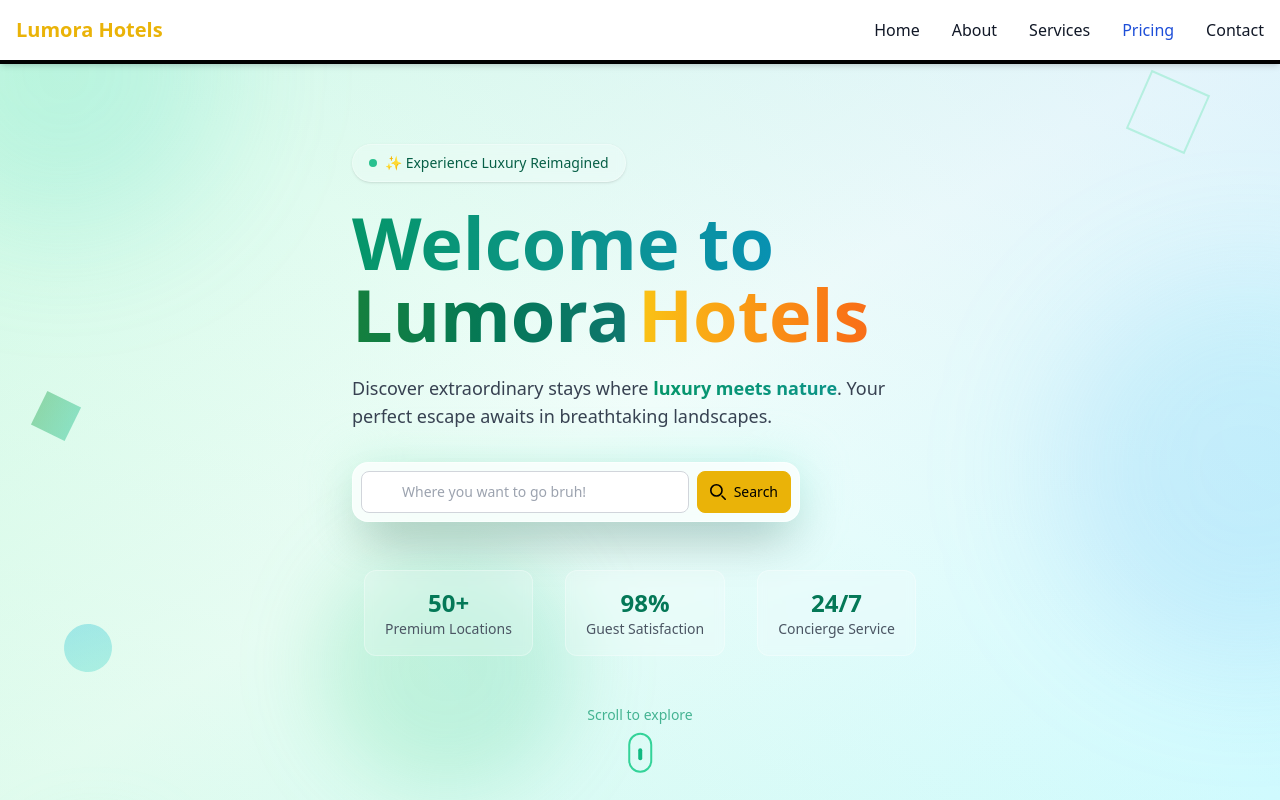
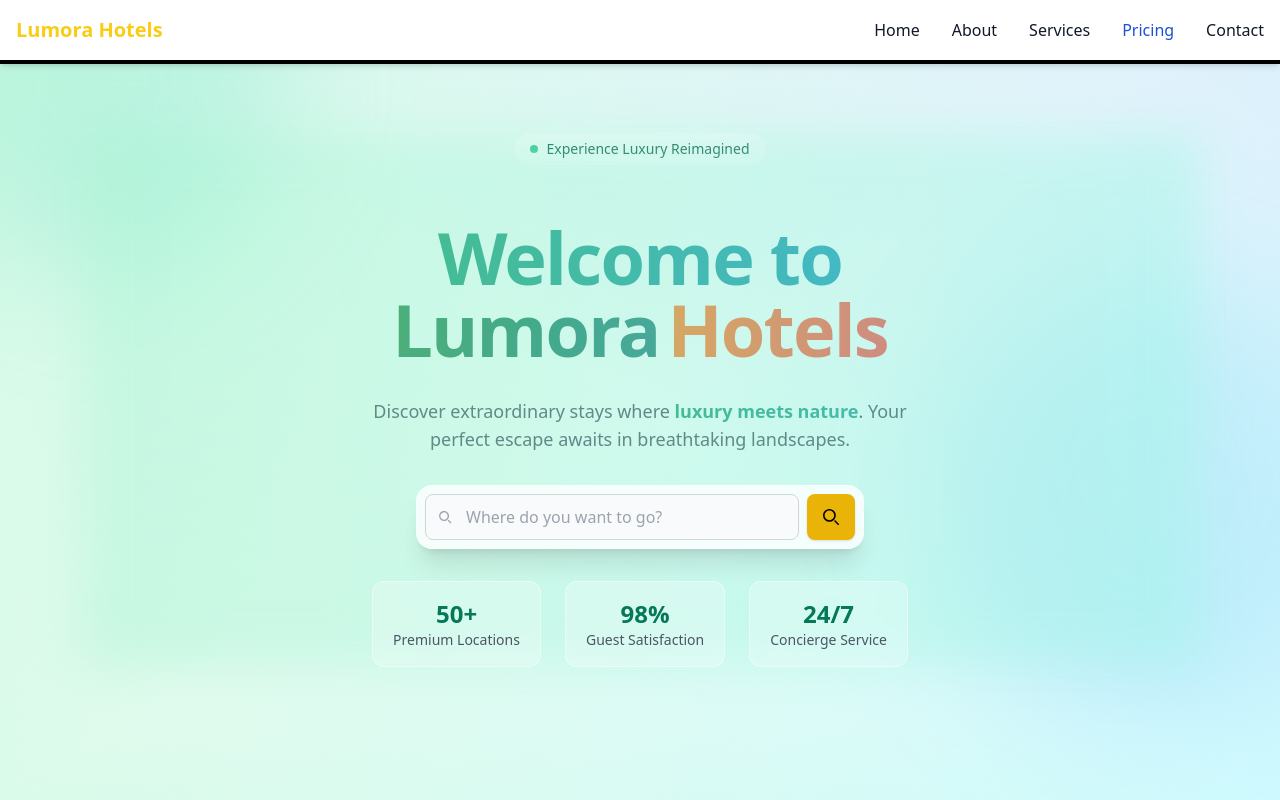
Before and after one commit to sudhirprc/react-frontend, a React (Vite) app: page /#pricing in a window 1280 px wide. Shown: the top 800 px of the page. Built offline with nearby package versions, Linux system fonts and the light colour scheme.

Commit message:
Update Home, Hero, NavBar, Search, and add Footer component

```diff
--- a/src/Pages/Home.jsx
+++ b/src/Pages/Home.jsx
@@ -5,6 +5,7 @@ import About from "./About";
 import Services from "./Services";
 import Prices from "./Prices";
 import Contact from "./Contact";
+import Footer from "../components/Footer";
 
 import BackToTopButton from "../components/BackToBottom";
 
@@ -38,6 +39,7 @@ const Home = () => {
         </section>
 
         <BackToTopButton />
+        <Footer />
       </div>
     </>
   );
--- a/src/components/Hero.jsx
+++ b/src/components/Hero.jsx
@@ -2,142 +2,83 @@ import React from "react";
 import { motion } from "framer-motion";
 import Search from "./Search";
 
-/** ——— Animation reused ——— */
-const containerVariants = {
+const stagger = {
   hidden: { opacity: 0 },
-  show: {
-    opacity: 1,
-    transition: { staggerChildren: 0.3, delayChildren: 0.2 },
-  },
+  show: { opacity: 1, transition: { staggerChildren: 0.25 } },
 };
-const titleVariants = {
-  hidden: { opacity: 0, y: 50, scale: 0.9 },
-  show: {
-    opacity: 1,
-    y: 0,
-    scale: 1,
-    transition: { duration: 0.8, ease: "easeOut" },
-  },
-};
-const subtitleVariants = {
-  hidden: { opacity: 0, y: 30 },
+const fadeUp = {
+  hidden: { opacity: 0, y: 32 },
   show: { opacity: 1, y: 0, transition: { duration: 0.6, ease: "easeOut" } },
-};
-const searchVariants = {
-  hidden: { opacity: 0, y: 40, scale: 0.9 },
-  show: {
-    opacity: 1,
-    y: 0,
-    scale: 1,
-    transition: { duration: 0.7, ease: "easeOut", delay: 0.2 },
-  },
-};
-
-const floatingAnimation = {
-  y: [-10, 10, -10],
-  transition: { duration: 4, repeat: Infinity, ease: "easeInOut" },
-};
-const rotatingAnimation = {
-  rotate: [0, 360],
-  transition: { duration: 20, repeat: Infinity, ease: "linear" },
 };
 
 const Hero = () => (
   <section
     id="home"
-    className="relative w-full min-h-screen overflow-hidden flex items-center justify-center px-4"
+    className="relative flex items-center justify-center overflow-hidden min-h-screen px-4 sm:px-6 md:px-8 lg:px-12 xl:px-20"
   >
-    {/* --- Gradient layers --- */}
-    <div className="absolute inset-0 bg-gradient-to-br from-emerald-100 via-teal-50 to-cyan-100">
-      <div className="absolute inset-0 bg-gradient-to-tr from-green-200/30 via-transparent to-blue-200/30" />
-    </div>
+    {/* Background Gradients */}
+    <div className="absolute inset-0 bg-gradient-to-br from-emerald-100 via-teal-50 to-cyan-100" />
+    <div className="absolute inset-0 bg-gradient-to-tr from-green-200/40 via-transparent to-blue-200/40" />
 
-    {/* --- Floating blobs (sizes shrink on small screens) --- */}
-    <div className="absolute inset-0 overflow-hidden pointer-events-none">
-      <motion.div
-        animate={floatingAnimation}
-        className="absolute -top-24 -left-24 w-56 md:w-80 h-56 md:h-80 rounded-full blur-3xl bg-gradient-to-br from-emerald-300/20 to-teal-400/20"
-      />
-      <motion.div
-        animate={{
-          y: [10, -20, 10],
-          transition: { duration: 6, repeat: Infinity, ease: "easeInOut" },
-        }}
-        className="absolute top-1/3 -right-40 w-72 md:w-96 h-72 md:h-96 rounded-full blur-3xl bg-gradient-to-bl from-cyan-300/20 to-blue-400/20"
-      />
-      <motion.div
-        animate={{
-          y: [-20, 15, -20],
-          transition: { duration: 8, repeat: Infinity, ease: "easeInOut" },
-        }}
-        className="absolute bottom-0 left-1/4 w-52 md:w-64 h-52 md:h-64 rounded-full blur-2xl bg-gradient-to-tr from-green-400/20 to-emerald-500/20"
-      />
-      {/* geometric accents */}
-      <motion.div
-        animate={rotatingAnimation}
-        className="absolute top-16 md:top-20 right-8 md:right-20 w-12 md:w-16 h-12 md:h-16 border-2 border-emerald-300/40 rotate-45"
-      />
-      <motion.div
-        animate={{
-          rotate: [0, -360],
-          transition: { duration: 15, repeat: Infinity, ease: "linear" },
-        }}
-        className="absolute bottom-28 md:bottom-32 left-10 md:left-16 w-10 md:w-12 h-10 md:h-12 rounded-full bg-gradient-to-br from-teal-400/30 to-cyan-500/30"
-      />
-      <motion.div
-        animate={{
-          scale: [1, 1.2, 1],
-          rotate: [0, 180, 360],
-          transition: { duration: 10, repeat: Infinity, ease: "easeInOut" },
-        }}
-        className="absolute top-1/2 left-6 md:left-10 w-6 md:w-8 h-6 md:h-8 rotate-45 bg-gradient-to-r from-emerald-500/40 to-green-600/40"
-      />
-    </div>
+    {/* Floating BLOB 1 */}
+    <motion.div
+      animate={{ y: [-12, 12, -12] }}
+      transition={{ duration: 6, repeat: Infinity, ease: "easeInOut" }}
+      className="absolute -top-16 -left-16 w-32 h-32 sm:-top-24 sm:-left-24 sm:w-48 sm:h-48 md:w-72 md:h-72 lg:w-96 lg:h-96 rounded-full blur-3xl bg-gradient-to-br from-emerald-300/20 to-teal-400/20"
+    />
 
-    {/* --- Hero Content --- */}
+    {/* Floating BLOB 2 */}
     <motion.div
-      variants={containerVariants}
+      animate={{ y: [8, -18, 8] }}
+      transition={{ duration: 7, repeat: Infinity, ease: "easeInOut" }}
+      className="absolute top-1/3 -right-16 w-32 h-32 sm:-right-24 sm:w-60 sm:h-60 md:w-80 md:h-80 lg:w-[28rem] lg:h-[28rem] rounded-full blur-3xl bg-gradient-to-bl from-cyan-300/20 to-blue-400/20"
+    />
+
+    {/* Main Content */}
+    <motion.div
+      variants={stagger}
       initial="hidden"
       whileInView="show"
       viewport={{ once: true }}
-      className="relative z-10 mx-auto max-w-5xl"
+      className="relative z-10 max-w-6xl w-full flex flex-col items-center text-center space-y-6 sm:space-y-8"
     >
-      {/* badge */}
-      <motion.div
-        variants={subtitleVariants}
-        className="inline-flex items-center px-4 py-1.5 md:py-2 mb-5 md:mb-6 bg-white/20 backdrop-blur-sm border border-white/30 rounded-full shadow"
+      {/* Badge */}
+      <motion.span
+        variants={fadeUp}
+        className="flex items-center gap-2 px-4 py-1.5 mb-4 sm:mb-6 bg-white/30 backdrop-blur-sm rounded-full text-xs sm:text-sm font-medium text-emerald-800"
       >
-        <span className="w-2 h-2 mr-2 rounded-full bg-emerald-500 animate-pulse" />
-        <span className="text-xs md:text-sm font-medium text-emerald-800">
-          ✨ Experience Luxury Reimagined
-        </span>
-      </motion.div>
+        <span className="w-2 h-2 rounded-full bg-emerald-500 animate-pulse" />
+        Experience Luxury Reimagined
+      </motion.span>
 
-      {/* title */}
+      {/* Title */}
       <motion.h1
-        variants={titleVariants}
-        className="font-bold leading-tight text-4xl sm:text-5xl md:text-6xl lg:text-7xl mb-4 md:mb-6"
+        variants={fadeUp}
+        className="overflow-visible font-extrabold leading-tight mb-4 sm:mb-6 tracking-tight
+             text-3xl sm:text-4xl md:text-5xl lg:text-6xl xl:text-7xl"
       >
-        <span className="bg-gradient-to-r from-emerald-600 via-teal-600 to-cyan-600 bg-clip-text text-transparent">
-          Welcome to
+        <span className="bg-gradient-to-r from-emerald-600 to-cyan-600 bg-clip-text text-transparent">
+          Welcome&nbsp;to
         </span>
         <br />
         <span className="bg-gradient-to-r from-green-700 via-emerald-700 to-teal-700 bg-clip-text text-transparent">
           Lumora
         </span>
         <motion.span
-          animate={{ backgroundPosition: ["0%", "100%", "0%"] }}
-          transition={{ duration: 3, repeat: Infinity, ease: "easeInOut" }}
-          className="ml-2 bg-gradient-to-r from-yellow-400 via-orange-500 to-red-500 bg-[length:200%_100%] bg-clip-text text-transparent inline-block"
+          animate={{ backgroundPositionX: ["0%", "100%", "0%"] }}
+          transition={{ duration: 4, repeat: Infinity, ease: "easeInOut" }}
+          className="ml-2 w-fit inline-block
+             bg-gradient-to-r from-yellow-400 via-orange-500 to-red-500
+             bg-[length:200%_auto] bg-clip-text text-transparent"
         >
           Hotels
         </motion.span>
       </motion.h1>
 
-      {/* subtitle */}
+      {/* Subtitle */}
       <motion.p
-        variants={subtitleVariants}
-        className="max-w-xl mx-auto md:mx-0 text-sm sm:text-base md:text-lg text-gray-700 font-light mb-6 md:mb-8"
+        variants={fadeUp}
+        className="mx-auto max-w-xs sm:max-w-sm md:max-w-md lg:max-w-xl text-xs sm:text-sm md:text-base lg:text-lg leading-relaxed text-gray-700 font-light"
       >
         Discover extraordinary stays where{" "}
         <span className="font-semibold bg-gradient-to-r from-emerald-600 to-teal-600 bg-clip-text text-transparent">
@@ -146,24 +87,21 @@ const Hero = () => (
         . Your perfect escape awaits in breathtaking landscapes.
       </motion.p>
 
-      {/* search */}
+      {/* Search Box */}
       <motion.div
-        variants={searchVariants}
-        className="relative mx-auto md:mx-0 max-w-md"
+        variants={fadeUp}
+        className="w-full max-w-xs sm:max-w-sm md:max-w-md"
       >
-        <div className="absolute inset-0 rounded-2xl blur-xl bg-gradient-to-r from-emerald-200/50 to-teal-200/50" />
-        <div className="relative p-2 border border-white/50 rounded-2xl bg-white/80 backdrop-blur-lg shadow-2xl">
+        <div className="absolute inset-0 rounded-2xl blur-xl bg-gradient-to-r from-emerald-200/40 to-teal-200/40" />
+        <div className="relative p-2 bg-white/80 backdrop-blur-md rounded-2xl border border-white/40 shadow-xl">
           <Search />
         </div>
       </motion.div>
 
-      {/* stats */}
+      {/* Stats */}
       <motion.div
-        initial={{ opacity: 0, y: 30 }}
-        whileInView={{ opacity: 1, y: 0 }}
-        transition={{ delay: 1, duration: 0.6 }}
-        viewport={{ once: true }}
-        className="flex flex-wrap justify-center gap-6 md:gap-8 mt-10 md:mt-12 text-center"
+        variants={fadeUp}
+        className="mt-6 sm:mt-8 flex flex-wrap justify-center gap-4 sm:gap-6"
       >
         {[
           { value: "50+", label: "Premium Locations" },
@@ -172,39 +110,14 @@ const Hero = () => (
         ].map(({ value, label }) => (
           <div
             key={value}
-            className="px-5 py-4 bg-white/20 border border-white/30 rounded-xl backdrop-blur-sm"
+            className="px-4 py-3 sm:px-5 sm:py-4 bg-white/25 border border-white/40 rounded-xl backdrop-blur-sm text-center"
           >
-            <div className="text-xl md:text-2xl font-bold text-emerald-700">
+            <div className="text-lg sm:text-xl md:text-2xl font-bold text-emerald-700">
               {value}
             </div>
-            <div className="text-xs md:text-sm text-gray-600">{label}</div>
+            <div className="text-xs sm:text-sm text-gray-600">{label}</div>
           </div>
         ))}
-      </motion.div>
-    </motion.div>
-
-    {/* scroll indicator */}
-    <motion.div
-      initial={{ opacity: 0 }}
-      animate={{ opacity: 1 }}
-      transition={{ delay: 2 }}
-      className="absolute bottom-6 md:bottom-8 left-1/2 -translate-x-1/2"
-    >
-      <motion.div
-        animate={{ y: [0, 10, 0] }}
-        transition={{ duration: 2, repeat: Infinity }}
-        className="flex flex-col items-center text-emerald-600"
-      >
-        <span className="text-xs md:text-sm mb-1 md:mb-2 opacity-70">
-          Scroll to explore
-        </span>
-        <div className="w-5 h-8 md:w-6 md:h-10 border-2 border-emerald-400 rounded-full flex justify-center">
-          <motion.div
-            animate={{ y: [0, 12, 0] }}
-            transition={{ duration: 2, repeat: Infinity }}
-            className="w-0.5 h-2 md:w-1 md:h-3 mt-1 md:mt-2 rounded-full bg-emerald-500"
-          />
-        </div>
       </motion.div>
     </motion.div>
   </section>
--- a/src/components/NavBar.jsx
+++ b/src/components/NavBar.jsx
@@ -18,7 +18,7 @@ const Navbar = () => {
   return (
     <nav className="bg-white border-gray-200 dark:bg-gray-900 fixed top-0 left-0 w-full z-50">
       <div className="max-w-screen-xl mx-auto flex flex-wrap items-center justify-between p-4">
-        <div className="text-xl font-bold text-yellow-500">
+        <div className="text-xl font-bold text-yellow-400">
           Lumora&nbsp;Hotels
         </div>
 
--- a/src/components/Search.jsx
+++ b/src/components/Search.jsx
@@ -2,48 +2,82 @@ import React from "react";
 
 const Search = () => {
   return (
-    <div>
-      <form className="flex items-center max-w-lg mx-auto">
-        <label htmlFor="voice-search" className="sr-only">
-          Search
+    <form
+      onSubmit={(e) => e.preventDefault()}
+      className="
+        flex w-full                       /* always a single row           */
+        max-w-full sm:max-w-sm md:max-w-md lg:max-w-lg xl:max-w-xl
+        mx-auto
+      "
+    >
+      {/* ───────── INPUT ───────── */}
+      <label htmlFor="location" className="sr-only">
+        Search destination
       </label>
-        <div className="relative w-full">
-          <div className="relative inset-y-0 start-0 flex items-center ps-3 pointer-events-none"></div>
+
+      <div className="relative flex-grow">
         <input
+          id="location"
           type="text"
-            id="voice-search"
-            className="bg-grey-50 border border-gray-300 text-gray-900 text-sm rounded-lg focus:ring-blue-500 focus:border-blue-500 block w-full ps-10 p-2.5  dark:bg-gray-700 dark:border-gray-600 dark:placeholder-gray-400 dark:text-white dark:focus:ring-blue-500 dark:focus:border-blue-500"
-            placeholder="Where you want to go bruh!"
-            required
+          autoComplete="off"
+          placeholder="Where do you want to go?"
+          className="
+            w-full
+            bg-gray-50 dark:bg-gray-700
+            border border-gray-300 dark:border-gray-600
+            text-xs sm:text-sm md:text-base
+            text-gray-900 dark:text-white
+            rounded-lg
+            pl-10 pr-14             /* room for icons                  */
+            py-2.5
+            focus:outline-none focus:ring-2 focus:ring-emerald-500
+          "
         />
-          <button
-            type="button"
-            className="absolute inset-y-0 end-0 flex items-center pe-3"
-          ></button>
-        </div>
-        <button
-          type="submit"
-          className="inline-flex items-center py-2.5 px-3 ms-2 text-sm font-medium text-black bg-yellow-500 rounded-lg border border-yellow-500 hover:bg-yellow-800 focus:ring-4 focus:outline-none focus:ring-yellow-500 dark:bg-yellow-500 dark:hover:bg-yellow-400 dark:focus:ring-yellow-400"
-        >
+
+        {/* left icon  */}
+        <div className="absolute inset-y-0 left-0 pl-3 flex items-center pointer-events-none">
           <svg
-            className="w-4 h-4 me-2"
-            aria-hidden="true"
-            xmlns="http://www.w3.org/2000/svg"
+            className="w-4 h-4 text-gray-400"
+            viewBox="0 0 24 24"
             fill="none"
-            viewBox="0 0 20 20"
           >
             <path
               stroke="currentColor"
+              strokeWidth="2"
+              d="M21 21 16.65 16.65M10.5 17a6.5 6.5 0 1 1 4.6-11.1 6.5 6.5 0 0 1-4.6 11.1Z"
+            />
+          </svg>
+        </div>
+      </div>
+
+      {/* ───────── BUTTON ───────── */}
+      <button
+        type="submit"
+        className="
+          ml-2
+          flex items-center gap-2
+          whitespace-nowrap
+          px-4 py-2
+          rounded-lg
+          text-xs sm:text-sm font-medium
+          bg-yellow-500 hover:bg-yellow-600
+          text-black
+          shadow
+          shrink-0           /* never let button shrink           */
+        "
+      >
+        <svg className="w-4 h-4" viewBox="0 0 20 20" fill="none">
+          <path
+            stroke="currentColor"
+            strokeWidth="2"
             strokeLinecap="round"
             strokeLinejoin="round"
-              strokeWidth="2"
             d="m19 19-4-4m0-7A7 7 0 1 1 1 8a7 7 0 0 1 14 0Z"
           />
         </svg>
-          Search
+        <span className="hidden xs:inline">Search</span>
       </button>
     </form>
-    </div>
   );
 };
 
```
Lines whose indentation alone changed are shown as unchanged.
